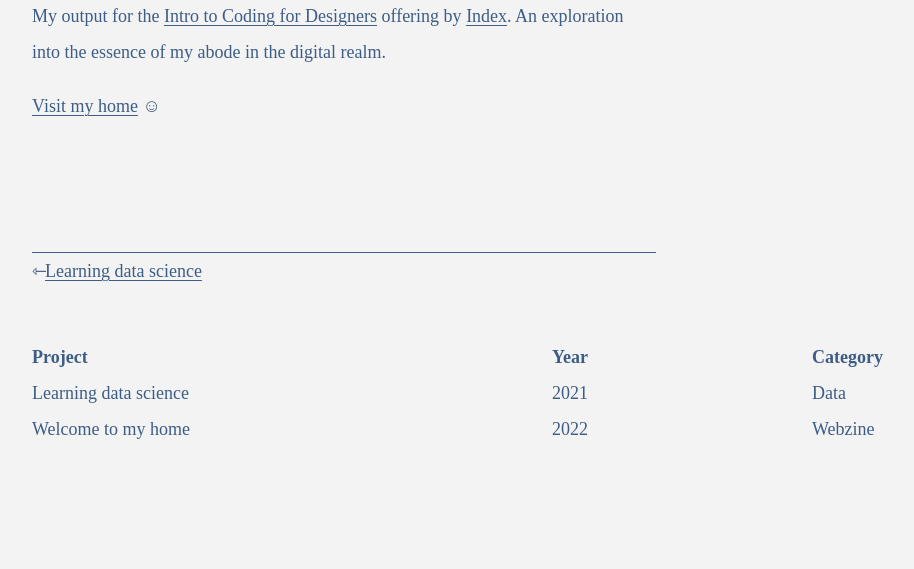
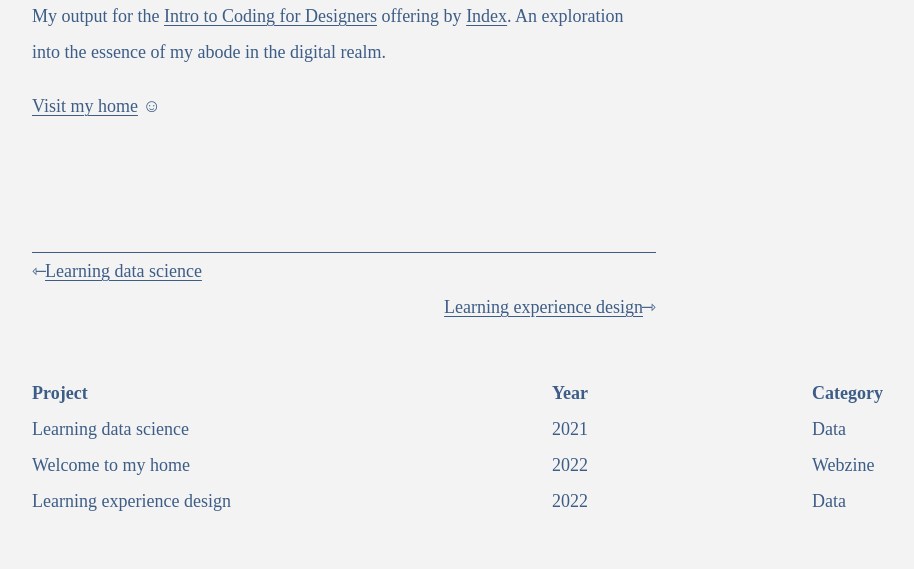
Before and after one commit to phoemelaballaran/phoemelaballaran.github.io, a Jekyll site: the page built from _projects/2022-11-my-home.md, in a window 1280 px wide. Shown: the part 821-1390 px from the top of the page, without its empty margins (88-1002 px from the left). Built offline with Jekyll 4.4.1, drawn with Linux system fonts in a browser that asks for light colours; some web fonts are replaced; before the commit the page ends 1318 px from its top, so only the background shows below that.

Commit message:
Update 2022-02-learning-experience-design.md

```diff
--- a/_projects/2022-02-learning-experience-design.md
+++ b/_projects/2022-02-learning-experience-design.md
@@ -1 +1,9 @@
-title
+---
+layout: project
+title:  Learning experience design
+author: Phoemela Ballaran
+category: Data
+date: 2022-12-01
+img: https://raw.githubusercontent.com/phoemelaballaran/imagedb/main/projects/learning-experience-design.png
+---
+<br><br>
```
